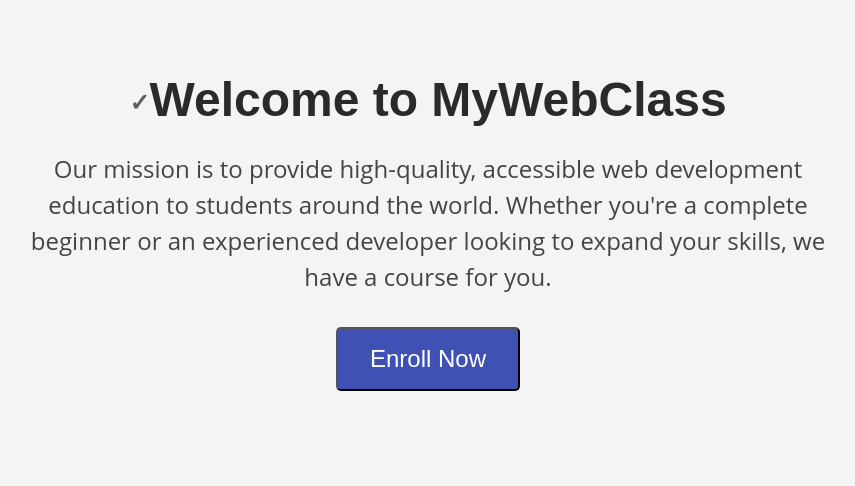
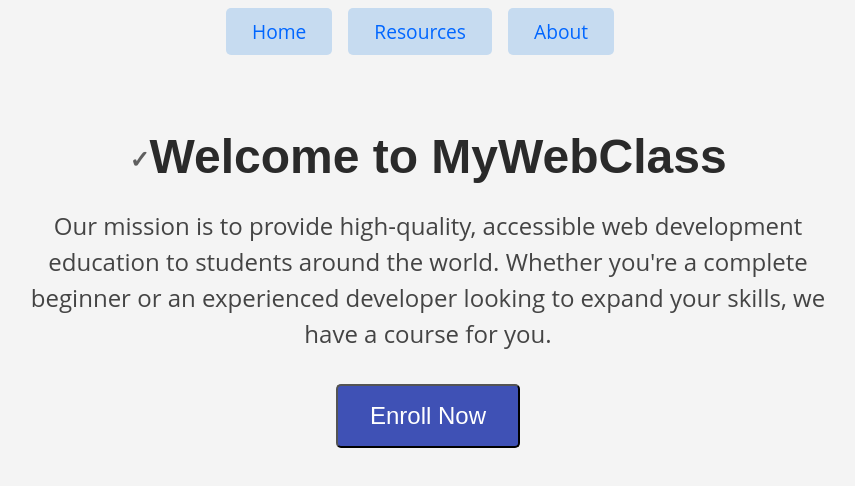
Before and after one commit to NJIT-WIS/project-2-is219-teamec, a Next.js app: page /Home in a window 1280 px wide. Shown: the top 486 px of the page, without its empty margins (212-1067 px from the left). Built offline with nearby package versions, Linux system fonts and the light colour scheme.

Commit message:
Created styles for navigation bar + making progress on navigation bar

```diff
--- a/components/nav.js
+++ b/components/nav.js
@@ -1,23 +1,18 @@
 import Link from 'next/link'
+import styles from '/components/nav.module.css'
 
 const Navbar = () => {
     return (
-        <nav className='navbar'>
-            <ul className='navbar-list'>
-                <li className='navbar-item'>
-                    <Link href="/pages/Home.js">
-                        <a className='navbar-link'>Home</a>
-                    </Link>
+        <nav className={styles.navbar}>
+            <ul className={styles.navbar_list}>
+                <li className={styles.navbar_item}>
+                    <Link className={styles.navbar_link} href="Home/">Home</Link>
                 </li>
-                <li className='navbar-item'>
-                    <Link href="/pages/Resources.js">
-                        <a className='navbar-link'>Resources</a>
-                    </Link>
+                <li className={styles.navbar_item}>
+                    <Link className={styles.navbar_link} href="Resources/">Resources</Link>
                 </li>
-                <li className='navbar-item'>
-                    <Link href="/pages/About.js">
-                        <a className='navbar-link'>About</a>
-                    </Link>
+                <li className={styles.navbar_item}>
+                    <Link className={styles.navbar_link} href="About/">About</Link>
                 </li>
             </ul>
         </nav>
--- /dev/null
+++ b/components/nav.module.css
@@ -0,0 +1,29 @@
+.navbar {
+    color: #000000;
+    display: flex;
+    justify-content: center;
+    align-items: center;
+}
+
+.navbar_list {
+    list-style: none;
+    display: flex;
+    margin: 0;
+    padding: 0;
+}
+
+.navbar_item {
+    margin-right: 1rem;
+}
+
+.navbar_link {
+    color: #0066ff;
+    text-decoration: none;
+    padding: 1rem;
+    transition: all 0.2s ease-in-out;
+}
+
+.navbar_link:hover {
+    background-color: #448fff;
+    text-decoration: underline;
+}
--- a/pages/About.js
+++ b/pages/About.js
@@ -2,6 +2,7 @@
 import { getSortedPostsData } from '../lib/posts'
 import Layout from '../components/layout'
 import styles from '../styles/about.module.css'
+import Navbar from '../components/nav'
 
 export default function AboutPage () {
   return (
@@ -10,6 +11,7 @@
       <Head>
         <title>About | MyWebClass</title>
       </Head>
+      <Navbar />
       <div className={styles.about}>
         <h1>About</h1>
           <p>
--- a/pages/Home.js
+++ b/pages/Home.js
@@ -1,6 +1,7 @@
 import Head from 'next/head'
 import styles from '../styles/Home.module.css';
 import { getSortedPostsData } from '../lib/posts'
+import Navbar from '../components/nav'
 
 
 export default function Home() {
@@ -11,6 +12,8 @@
         <meta name="description" content="MyWebClass offers online courses in web development, including HTML, CSS, JavaScript, React, and more. Enroll today and start your journey to becoming a web developer!" />
         <link rel="icon" href="/favicon.ico" />
       </Head>
+
+      <Navbar />
 
       <main className={styles.container}>
         <h1>Welcome to MyWebClass</h1>
--- a/pages/Resources.js
+++ b/pages/Resources.js
@@ -1,8 +1,11 @@
 import Layout, { siteTitle } from '../components/layout'
 import { getSortedPostsData } from '../lib/posts'
+import Navbar from '../components/nav'
 
 export default function Home({ allPostsData }) {
   return (
+    <>
+      <Navbar />
       <Layout>
       <h1>Welcome to MyWebClass.org!</h1>
         <p>Here you can find academic articles, downloadable guides, webinars and workshops, and success stories to help you improve your skills and achieve your goals.</p>
@@ -36,6 +39,7 @@
         </ul>
 
       </Layout>
+    </>
   )
 }
 
```
Lines whose indentation alone changed are shown as unchanged.
